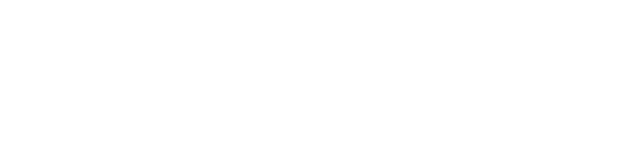
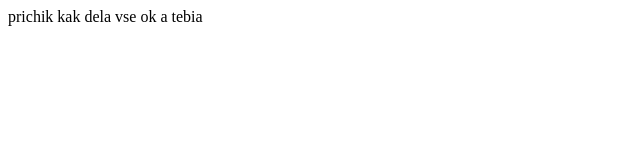
Before and after one commit to KaJLetskiy/test2, a plain HTML site: page index.html in a window 1280 px wide. Shown: the whole page, without its empty margins (0-640 px from the left). Drawn offline with Linux system fonts and the light colour scheme.

Commit message:
peredelka123

```diff
--- a/index.html
+++ b/index.html
@@ -7,6 +7,12 @@
     <title>Document</title>
 </head>
 <body>
+    prichik
+    kak dela
+    vse
+    ok
+    a
+    tebia
 
 </body>
 </html>
```
